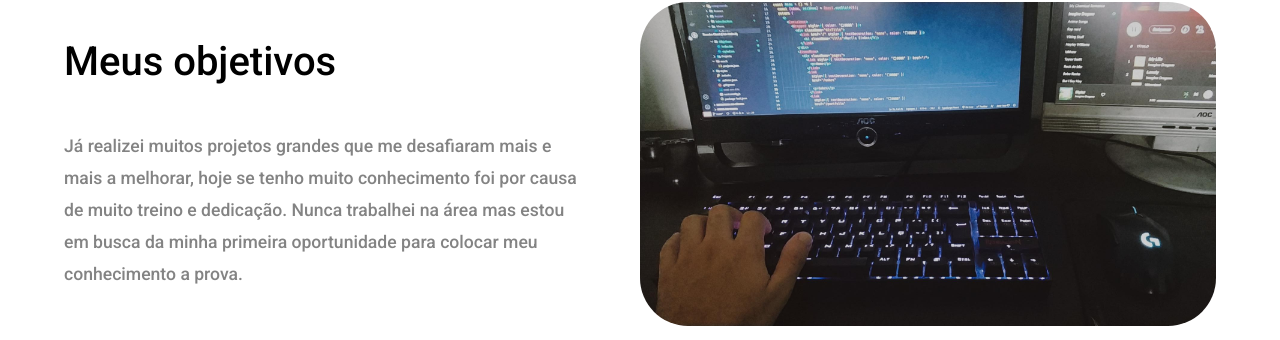
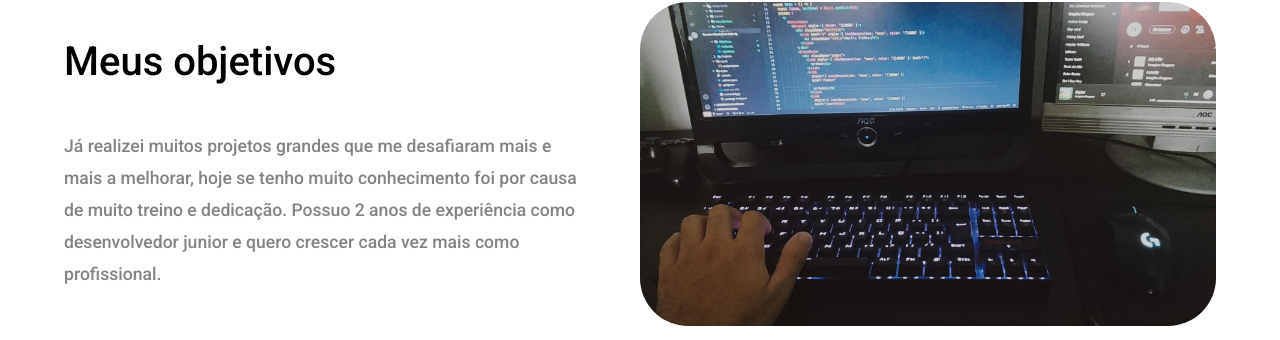
Before and after one commit to murilo-simoes/portfolio, a Next.js app: page /sobre in a window 1280 px wide. Shown: the part 878-1218 px from the top of the page. Built offline with nearby package versions, Linux system fonts and the light colour scheme.

Commit message:
Update index.tsx

```diff
--- a/src/components/Objetivos/index.tsx
+++ b/src/components/Objetivos/index.tsx
@@ -13,9 +13,8 @@ const Objetivos = () => {
             <p>
               Já realizei muitos projetos grandes que me desafiaram mais e mais
               a melhorar, hoje se tenho muito conhecimento foi por causa de
-              muito treino e dedicação. Nunca trabalhei na área mas estou em
-              busca da minha primeira oportunidade para colocar meu conhecimento
-              a prova.
+              muito treino e dedicação. Possuo 2 anos de experiência como desenvolvedor
+              junior e quero crescer cada vez mais como profissional.
             </p>
           </WrapperText>
           <WrapperImg>
```
